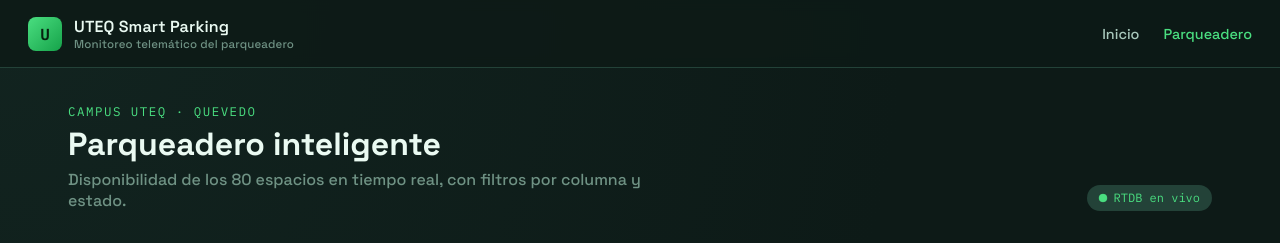
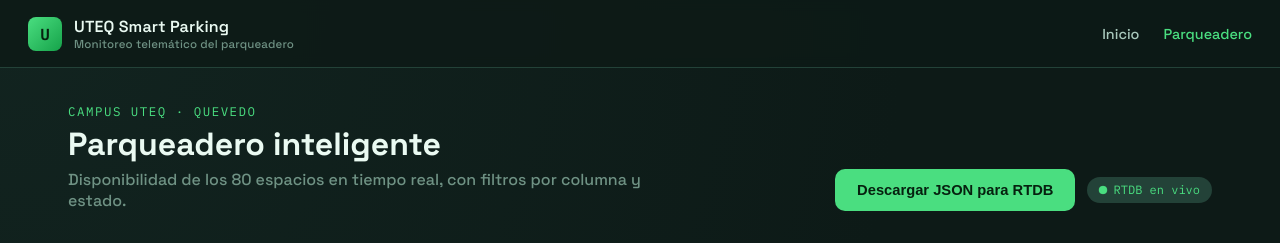
Before and after one commit to KEVINANNB/Parqueadero-Inteligente, a React (Vite) app: page /estacionamiento in a window 1280 px wide. Shown: the top 243 px of the page. Built offline with nearby package versions, Linux system fonts and the light colour scheme; no server answers; the database is empty.

Commit message:
Second Commit

```diff
--- a/src/pages/Estacionamiento.jsx
+++ b/src/pages/Estacionamiento.jsx
@@ -5,16 +5,29 @@ import FiltrosEspacios from '../components/FiltrosEspacios'
 import CuadriculaEstacionamiento from '../components/CuadriculaEstacionamiento'
 import MapaEstacionamiento from '../components/MapaEstacionamiento'
 import { iniciarSimulacion } from '../services/simulacion'
+import { descargarJsonRTDB } from '../services/exportarDatos'
 
 export default function Estacionamiento() {
   const { espacios, cargando, error, estadisticas } = useEspacios()
   const [filtros, setFiltros] = useState({ estado: 'todos', columna: 'todas' })
+  const [descargando, setDescargando] = useState(false)
 
   // Inicia la simulación periódica mientras el usuario está en esta página
   useEffect(() => {
     const detener = iniciarSimulacion(15000)
     return () => detener()
   }, [])
+
+  const handleDescargarJson = async () => {
+    try {
+      setDescargando(true)
+      await descargarJsonRTDB()
+    } catch (err) {
+      console.error('Error al descargar el JSON de RTDB:', err)
+    } finally {
+      setDescargando(false)
+    }
+  }
 
   const espaciosFiltrados = useMemo(() => {
     return espacios.filter((e) => {
@@ -36,9 +49,18 @@ export default function Estacionamiento() {
             columna y estado.
           </p>
         </div>
-        <span className="badge-live">
-          <span className="dot-pulse" /> RTDB en vivo
-        </span>
+        <div style={{ display: 'flex', alignItems: 'center', gap: '0.75rem' }}>
+          <button
+            className="btn btn-primary"
+            onClick={handleDescargarJson}
+            disabled={descargando}
+          >
+            {descargando ? 'Generando…' : 'Descargar JSON para RTDB'}
+          </button>
+          <span className="badge-live">
+            <span className="dot-pulse" /> RTDB en vivo
+          </span>
+        </div>
       </div>
 
       <ResumenEstacionamiento estadisticas={estadisticas} />
--- /dev/null
+++ b/src/services/exportarDatos.js
@@ -0,0 +1,27 @@
+import { ref, get } from 'firebase/database'
+import { db } from './firebase'
+
+export async function descargarJsonRTDB() {
+  const [snapEspacios, snapHistorial] = await Promise.all([
+    get(ref(db, 'espacios')),
+    get(ref(db, 'historial')),
+  ])
+
+  const data = {
+    espacios: snapEspacios.val() || {},
+    historial: snapHistorial.val() || {},
+  }
+
+  const contenido = JSON.stringify(data, null, 2)
+  const blob = new Blob([contenido], { type: 'application/json' })
+  const url = URL.createObjectURL(blob)
+
+  const fecha = new Date().toISOString().slice(0, 10)
+  const enlace = document.createElement('a')
+  enlace.href = url
+  enlace.download = `parqueadero-uteq-rtdb-${fecha}.json`
+  document.body.appendChild(enlace)
+  enlace.click()
+  document.body.removeChild(enlace)
+  URL.revokeObjectURL(url)
+}
```
